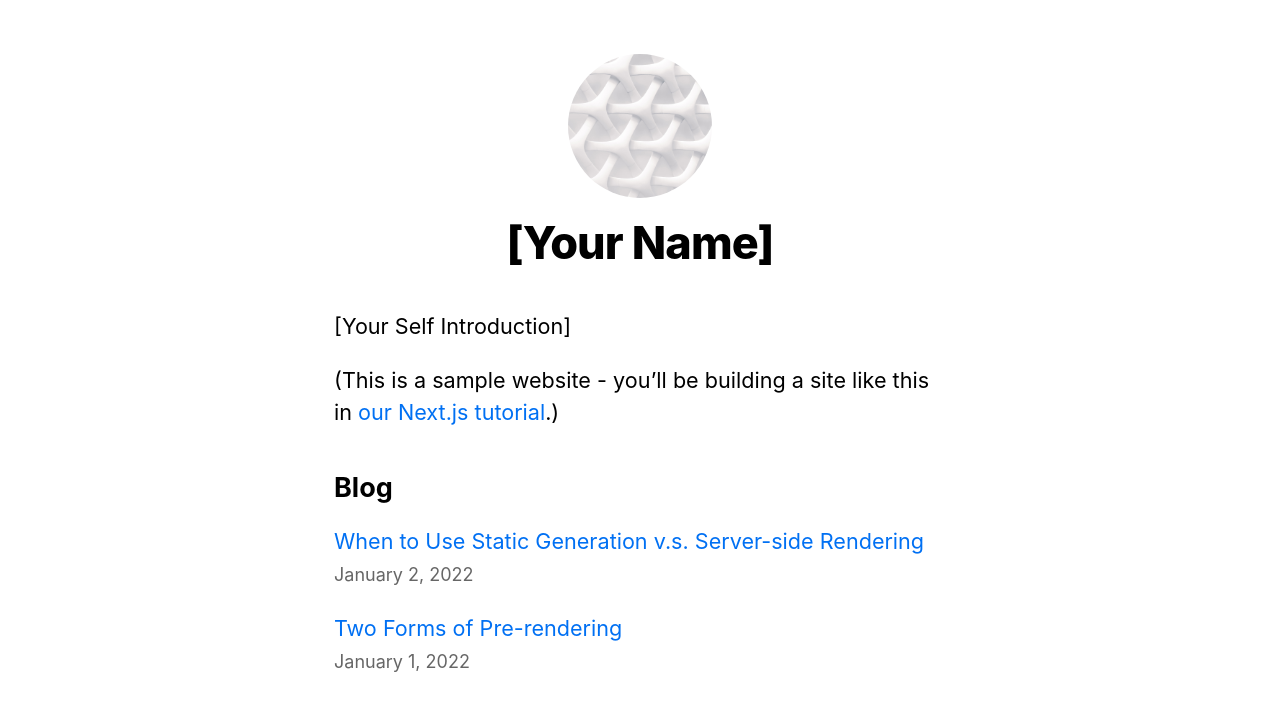
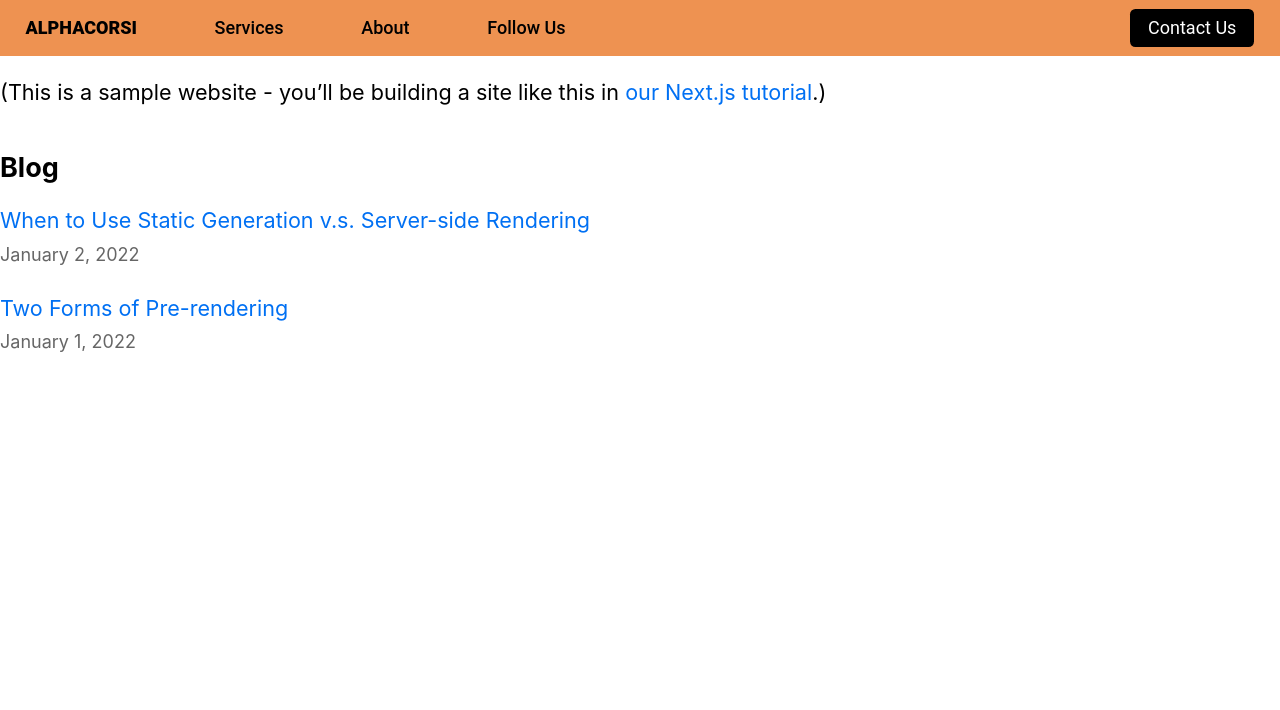
Before and after one commit to Johnny-Blaze666/IS601FallGroupFinal, a Next.js app in the folder alpha-corsi-website/: page / in a window 1280 px wide. Shown: the top 710 px of the page. Built offline with nearby package versions, Linux system fonts and the light colour scheme.

Commit message:
added navbar

```diff
--- a/alpha-corsi-website/components/layout.js
+++ b/alpha-corsi-website/components/layout.js
@@ -7,7 +7,7 @@ import utilStyles from '../styles/utils.module.css';
 import Link from 'next/link';
 
 const name = '[Your Name]';
-export const siteTitle = 'Next.js Sample Website';
+export const siteTitle = 'AlphaCorsi Security';
 
 export default function Layout({ children, home }) {
   return (
@@ -35,37 +35,18 @@ export default function Layout({ children, home }) {
         }
       />
       <header className={styles.header}>
-        {home ? (
-          <>
-            <Image
-              priority
-              src="/images/profile.jpg"
-              className={utilStyles.borderCircle}
-              height={144}
-              width={144}
-              alt={name}
-            />
-            <h1 className={utilStyles.heading2Xl}>{name}</h1>
-          </>
-        ) : (
-          <>
-            <Link href="/">
-              <Image
-                priority
-                src="/images/profile.jpg"
-                className={utilStyles.borderCircle}
-                height={108}
-                width={108}
-                alt={name}
-              />
-            </Link>
-            <h2 className={utilStyles.headingLg}>
-              <Link href="/" className={utilStyles.colorInherit}>
-                {name}
-              </Link>
-            </h2>
-          </>
-        )}
+        <nav className={styles.navbar}>
+            <div className={styles.leftNav}>
+                <Link href='/' className={styles.alphacorsiNav}>ALPHACORSI</Link>
+                <Link href='/#services' className={styles.otherNav}>Services</Link>
+                <Link href='/#about' className={styles.otherNav}>About</Link>
+                <Link href='/#follow-us' className={styles.otherNav}>Follow Us</Link>
+            </div>
+
+            <div className={styles.rightNavButton}>
+                <Link href='/#contact-us' className={styles.contactUsNav}>Contact Us</Link>
+            </div>
+        </nav>
       </header>
       <main>{children}</main>
       {!home && (
--- a/alpha-corsi-website/components/layout.module.css
+++ b/alpha-corsi-website/components/layout.module.css
@@ -1,7 +1,48 @@
 .container {
-  max-width: 36rem;
-  padding: 0 1rem;
-  margin: 3rem auto 6rem;
+
+}
+
+.navbar {
+  position: fixed;
+  display: flex;
+  width: 100%;
+  background-color: #EE9251;
+  justify-content: space-between;
+  font-family: 'Roboto', sans-serif;
+  padding: 0.5rem 0;
+}
+
+.leftNav {
+  display: flex;
+  margin-left: 2%;
+  justify-content: space-between;
+  align-items: center;
+  width: 30rem;
+}
+
+.alphacorsiNav, .otherNav {
+  color: black;
+}
+
+.alphacorsiNav {
+  font-weight: 800;
+}
+
+.otherNav {
+  font-weight: 500;
+}
+
+.rightNavButton {
+  margin-right: 2%;
+  background-color: black;
+  border-radius: 0.3rem;
+  padding: 0.25rem 1rem;
+  display: inline-block;
+}
+
+.contactUsNav {
+  color: white;
+  font-weight: 400;
 }
 
 .header {
```
Also changed, not shown: 2 other files (tests, documents, lock files or other folders).
